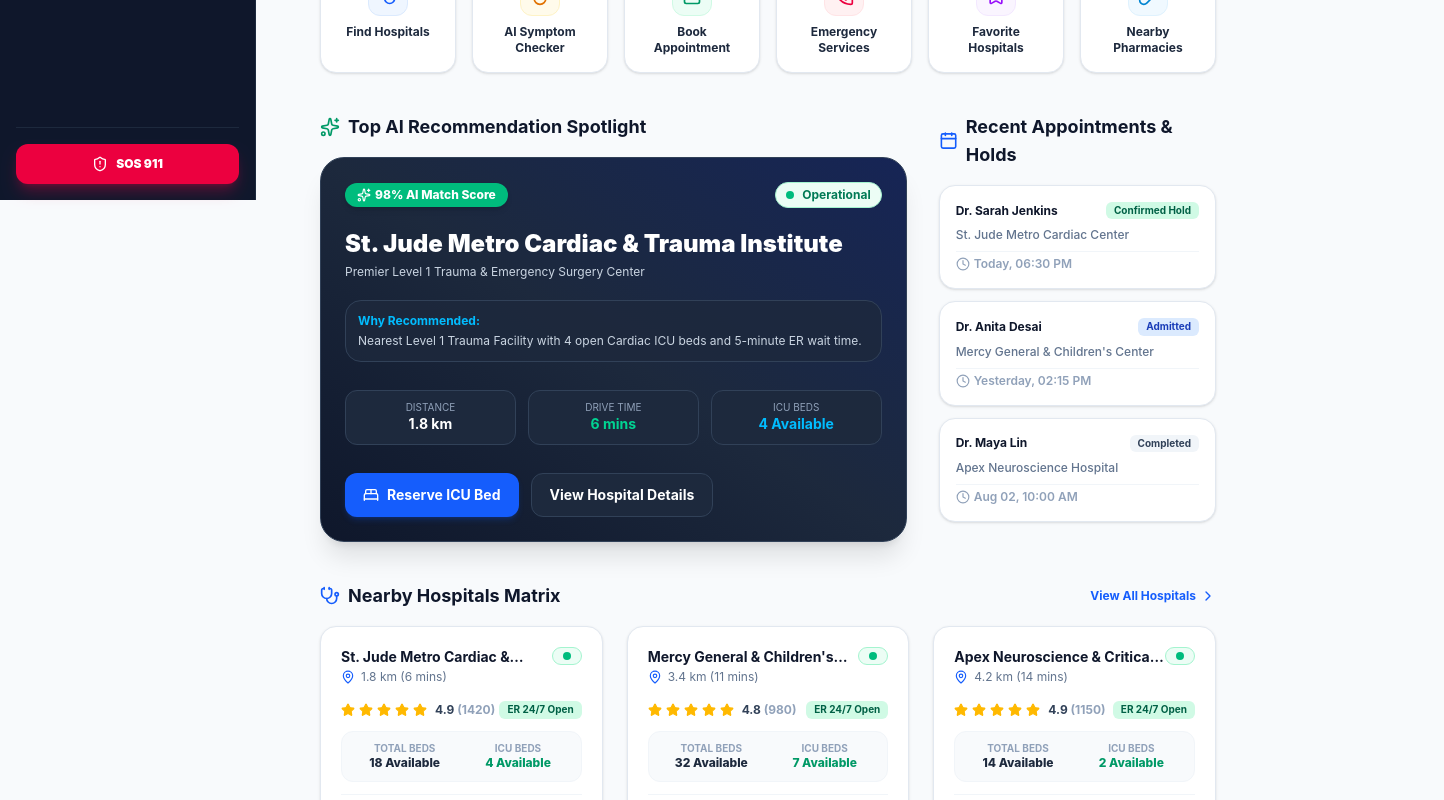
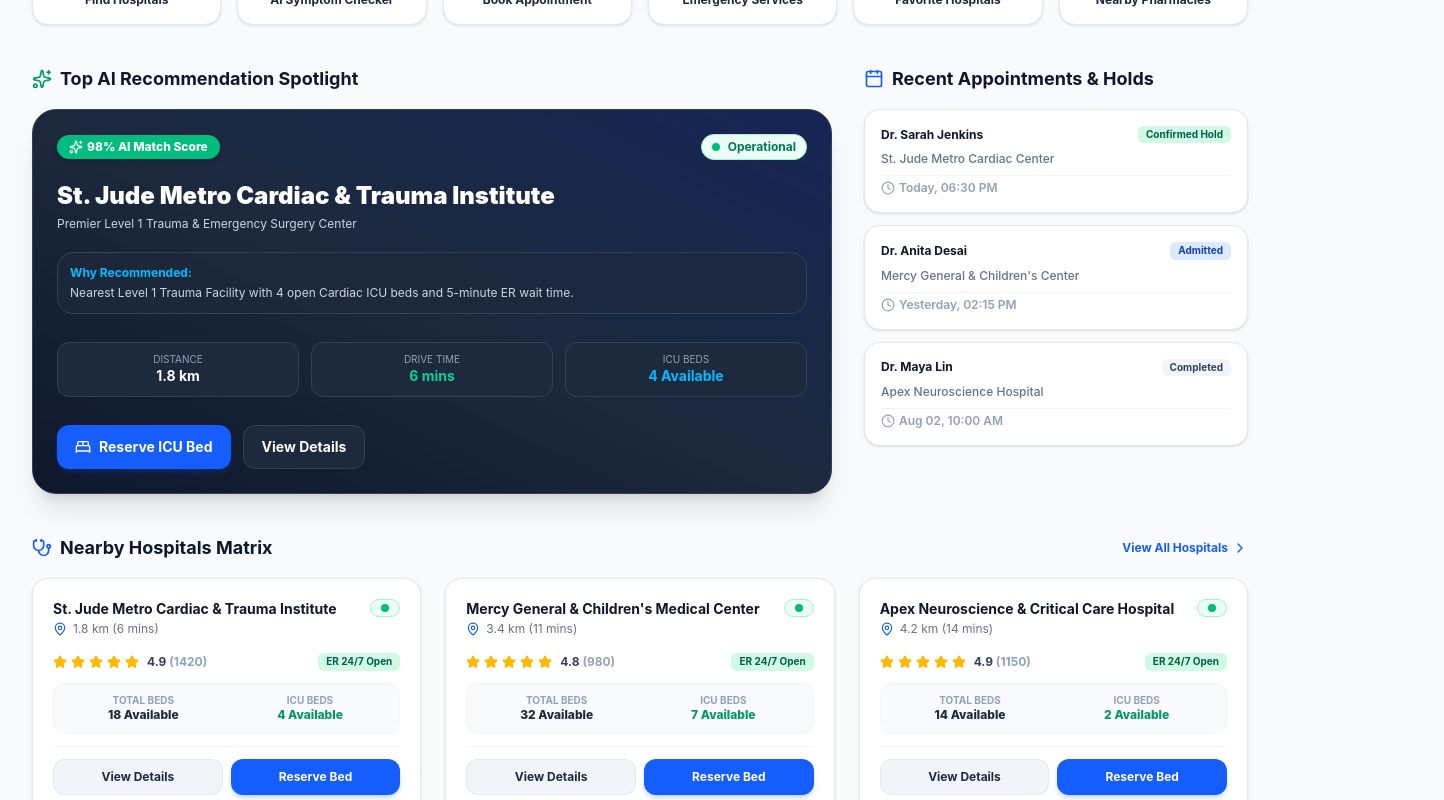
Before and after one commit to Saish118/CareNavigator, a React (Vite) app: page /dashboard in a window 1280 px wide. Shown: the part 600-1400 px from the top of the page, 1444 px wide, since content can reach past the window. Built offline with nearby package versions, Linux system fonts and the light colour scheme.

Commit message:
Remove left sidebar for clean top navbar layout and fix card button overflow

```diff
--- a/src/components/buttons/PrimaryButton.jsx
+++ b/src/components/buttons/PrimaryButton.jsx
@@ -12,7 +12,7 @@ export const PrimaryButton = ({
   className = "",
 }) => {
   const sizes = {
-    sm: "h-9 px-3.5 text-xs gap-1.5 rounded-xl",
+    sm: "h-9 px-3 text-xs gap-1.5 rounded-xl",
     md: "h-11 px-4.5 text-sm gap-2 rounded-xl",
     lg: "h-12 px-6 text-base gap-2.5 rounded-xl",
   };
@@ -24,7 +24,7 @@ export const PrimaryButton = ({
       type={type}
       onClick={onClick}
       disabled={disabled}
-      className={`inline-flex items-center justify-center font-bold bg-blue-600 hover:bg-blue-700 active:bg-blue-800 text-white shadow-md shadow-blue-600/20 transition-all focus:outline-none focus:ring-2 focus:ring-blue-500 focus:ring-offset-2 disabled:opacity-50 disabled:cursor-not-allowed cursor-pointer shrink-0 ${
+      className={`inline-flex items-center justify-center font-bold bg-blue-600 hover:bg-blue-700 active:bg-blue-800 text-white shadow-md shadow-blue-600/20 transition-all focus:outline-none focus:ring-2 focus:ring-blue-500 focus:ring-offset-2 disabled:opacity-50 disabled:cursor-not-allowed cursor-pointer min-w-0 ${
         sizes[size]
       } ${fullWidth ? "w-full" : ""} ${className}`}
     >
--- a/src/components/buttons/SecondaryButton.jsx
+++ b/src/components/buttons/SecondaryButton.jsx
@@ -12,7 +12,7 @@ export const SecondaryButton = ({
   className = "",
 }) => {
   const sizes = {
-    sm: "h-9 px-3.5 text-xs gap-1.5 rounded-xl",
+    sm: "h-9 px-3 text-xs gap-1.5 rounded-xl",
     md: "h-11 px-4.5 text-sm gap-2 rounded-xl",
     lg: "h-12 px-6 text-base gap-2.5 rounded-xl",
   };
@@ -24,7 +24,7 @@ export const SecondaryButton = ({
       type={type}
       onClick={onClick}
       disabled={disabled}
-      className={`inline-flex items-center justify-center font-bold bg-slate-100 hover:bg-slate-200 active:bg-slate-300 text-slate-800 border border-slate-200/90 transition-all focus:outline-none focus:ring-2 focus:ring-slate-400 focus:ring-offset-2 disabled:opacity-50 disabled:cursor-not-allowed cursor-pointer shrink-0 ${
+      className={`inline-flex items-center justify-center font-bold bg-slate-100 hover:bg-slate-200 active:bg-slate-300 text-slate-800 border border-slate-200/90 transition-all focus:outline-none focus:ring-2 focus:ring-slate-400 focus:ring-offset-2 disabled:opacity-50 disabled:cursor-not-allowed cursor-pointer min-w-0 ${
         sizes[size]
       } ${fullWidth ? "w-full" : ""} ${className}`}
     >
--- a/src/layouts/DashboardLayout.jsx
+++ b/src/layouts/DashboardLayout.jsx
@@ -1,6 +1,5 @@
 import React from "react";
 import { Outlet } from "react-router-dom";
-import { Sidebar } from "../components/navigation/Sidebar";
 import { Navbar } from "../components/layout/Navbar";
 import { PageHeader } from "../components/common/PageHeader";
 import { Footer } from "../components/layout/Footer";
@@ -10,24 +9,18 @@ import { SOSModal } from "../components/emergency/SOSModal";
 
 export const DashboardLayout = () => {
   return (
-    <div className="min-h-screen flex bg-slate-50 text-slate-900 font-sans selection:bg-blue-500 selection:text-white">
-      {/* Sidebar Navigation for Dashboard Pages */}
-      <div className="hidden lg:block shrink-0 sticky top-0 h-screen">
-        <Sidebar />
-      </div>
-
-      <div className="flex-1 flex flex-col min-w-0">
+    <div className="min-h-screen flex flex-col bg-slate-50 text-slate-900 font-sans selection:bg-blue-500 selection:text-white">
       {/* Mobile Header */}
       <MobileNavbar />
 
-        {/* Header Navbar */}
+      {/* Top Header Navbar */}
       <Navbar />
 
       {/* Reusable Global Page Header */}
       <PageHeader />
 
       {/* Main Route Content */}
-        <main className="flex-1 p-4 sm:p-6 lg:p-8">
+      <main className="flex-1">
         <Outlet />
       </main>
 
@@ -36,7 +29,6 @@ export const DashboardLayout = () => {
 
       {/* Mobile Bottom Thumb Nav */}
       <MobileNav />
-      </div>
 
       {/* Global Emergency SOS Overlay */}
       <SOSModal />
--- a/src/pages/UserDashboardPage.jsx
+++ b/src/pages/UserDashboardPage.jsx
@@ -55,7 +55,7 @@ export const UserDashboardPage = () => {
       title: "Find Hospitals",
       icon: Stethoscope,
       color: "bg-blue-50 text-blue-600 border-blue-100",
-      action: () => navigate("/recommendations"),
+      action: () => navigate("/hospitals"),
     },
     {
       title: "AI Symptom Checker",
@@ -200,7 +200,7 @@ export const UserDashboardPage = () => {
   };
 
   return (
-    <div className="max-w-7xl mx-auto px-4 sm:px-6 lg:px-8 py-8 space-y-10">
+    <div className="max-w-7xl mx-auto px-4 sm:px-6 lg:px-8 py-8 space-y-10 overflow-x-hidden">
       {/* 1. TOP SECTION */}
       <div className="bg-white p-6 sm:p-8 rounded-3xl border border-slate-200 shadow-md space-y-6">
         <div className="flex flex-col lg:flex-row lg:items-center justify-between gap-6">
@@ -231,7 +231,7 @@ export const UserDashboardPage = () => {
         <div className="max-w-2xl">
           <SearchBar
             placeholder="Search hospitals, specialties, or symptoms e.g., 'Cardiology ICU'"
-            onSearch={(q) => navigate(`/recommendations?q=${encodeURIComponent(q)}`)}
+            onSearch={(q) => navigate(`/hospitals?q=${encodeURIComponent(q)}`)}
           />
         </div>
       </div>
@@ -317,7 +317,7 @@ export const UserDashboardPage = () => {
                 size="md"
                 className="bg-slate-800 text-white border-slate-700 hover:bg-slate-700"
               >
-                View Hospital Details
+                View Details
               </SecondaryButton>
             </div>
           </div>
@@ -356,8 +356,8 @@ export const UserDashboardPage = () => {
             <Stethoscope className="w-5 h-5 text-blue-600" /> Nearby Hospitals Matrix
           </h2>
           <button
-            onClick={() => navigate("/recommendations")}
-            className="text-xs font-bold text-blue-600 hover:text-blue-800 flex items-center gap-1"
+            onClick={() => navigate("/hospitals")}
+            className="text-xs font-bold text-blue-600 hover:text-blue-800 flex items-center gap-1 cursor-pointer"
           >
             View All Hospitals <ChevronRight className="w-4 h-4" />
           </button>
@@ -367,13 +367,14 @@ export const UserDashboardPage = () => {
           {nearbyHospitals.map((hosp) => (
             <div
               key={hosp.id}
-              className="bg-white p-5 rounded-2xl border border-slate-200 shadow-sm hover:shadow-md hover:border-blue-300 transition-all space-y-3"
+              className="bg-white p-5 rounded-2xl border border-slate-200 shadow-sm hover:shadow-md hover:border-blue-300 transition-all space-y-3 flex flex-col justify-between overflow-hidden"
             >
+              <div className="space-y-3">
                 <div className="flex items-start justify-between">
                   <div>
                     <h3 className="font-bold text-slate-900 text-sm line-clamp-1">{hosp.name}</h3>
                     <div className="flex items-center gap-1.5 text-xs text-slate-500 mt-0.5">
-                    <MapPin className="w-3.5 h-3.5 text-blue-600" />
+                      <MapPin className="w-3.5 h-3.5 text-blue-600 shrink-0" />
                       <span>{hosp.distanceKm} km ({hosp.estimatedDriveMin} mins)</span>
                     </div>
                   </div>
@@ -382,7 +383,7 @@ export const UserDashboardPage = () => {
 
                 <div className="flex items-center justify-between text-xs pt-1">
                   <RatingStars rating={hosp.rating} reviewCount={hosp.reviewCount} />
-                <span className="px-2 py-0.5 bg-emerald-100 text-emerald-800 font-bold text-[10px] rounded-md">
+                  <span className="px-2 py-0.5 bg-emerald-100 text-emerald-800 font-bold text-[10px] rounded-md shrink-0">
                     ER 24/7 Open
                   </span>
                 </div>
@@ -397,19 +398,20 @@ export const UserDashboardPage = () => {
                     <span className="font-extrabold text-emerald-600">{hosp.beds.icu.available} Available</span>
                   </div>
                 </div>
+              </div>
 
-              <div className="pt-2 border-t border-slate-100 flex items-center justify-between gap-2">
+              <div className="pt-3 border-t border-slate-100 grid grid-cols-2 gap-2">
                 <SecondaryButton
                   onClick={() => setSelectedHospitalForDetail(hosp)}
                   size="sm"
-                  className="w-full"
+                  fullWidth
                 >
                   View Details
                 </SecondaryButton>
                 <PrimaryButton
                   onClick={() => setSelectedHospitalForBed(hosp)}
                   size="sm"
-                  className="w-full"
+                  fullWidth
                 >
                   Reserve Bed
                 </PrimaryButton>
```
Lines whose indentation alone changed are shown as unchanged.
